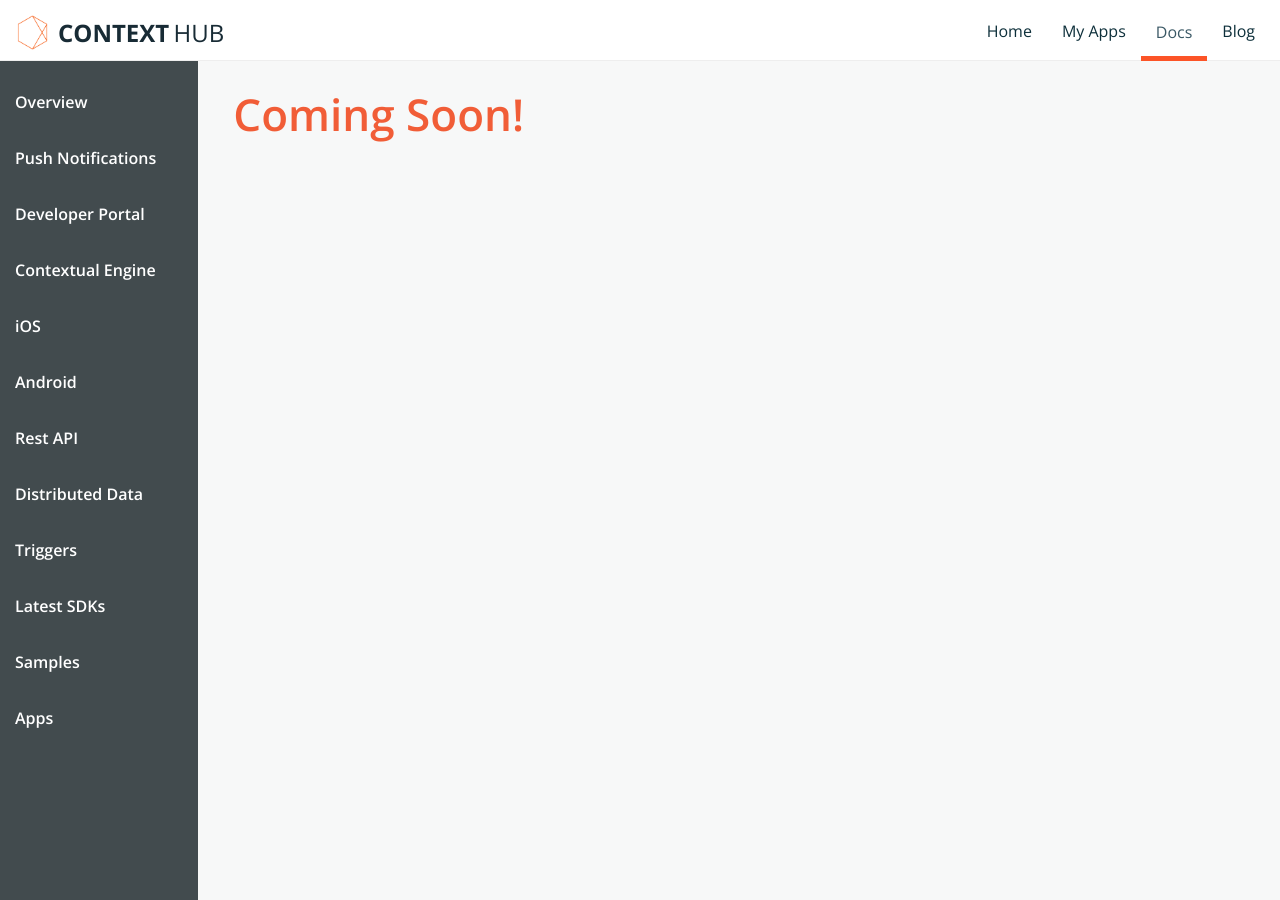
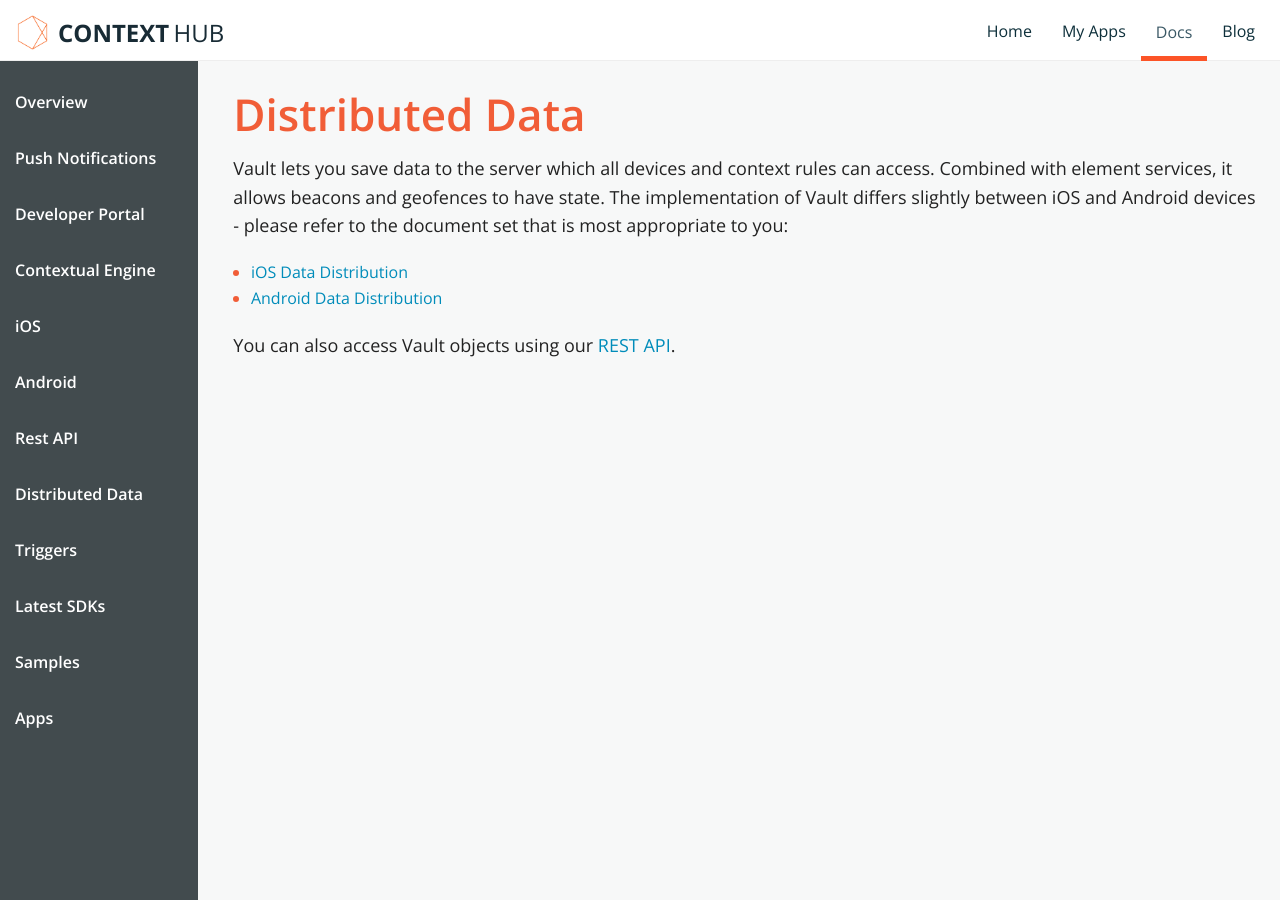
Before and after one commit to contexthub/contexthub.github.io, a Jekyll site: the page built from docs/distributeddata/index.md, in a window 1280 px wide and 900 px high. Built offline with Jekyll 4.4.1, drawn with Linux system fonts in a browser that asks for light colours; a style sheet for code colours, icons or effects is not loaded.

Commit message:
general distributed data documentation

```diff
--- a/docs/distributeddata/index.md
+++ b/docs/distributeddata/index.md
@@ -3,4 +3,12 @@ title:
 layout: default
 ---
 
-# Coming Soon!
+# Distributed Data
+{: #distributeddata}
+
+Vault lets you save data to the server which all devices and context rules can access. Combined with element services, it allows beacons and geofences to have state. The implementation of Vault differs slightly between iOS and Android devices - please refer to the document set that is most appropriate to you:
+
+ * [iOS Data Distribution](/docs/ios/#DataDistribution)
+ * [Android Data Distribution](/docs/android/#DataDistribution)
+
+You can also access Vault objects using our [REST API](/contexthub-api).
```
